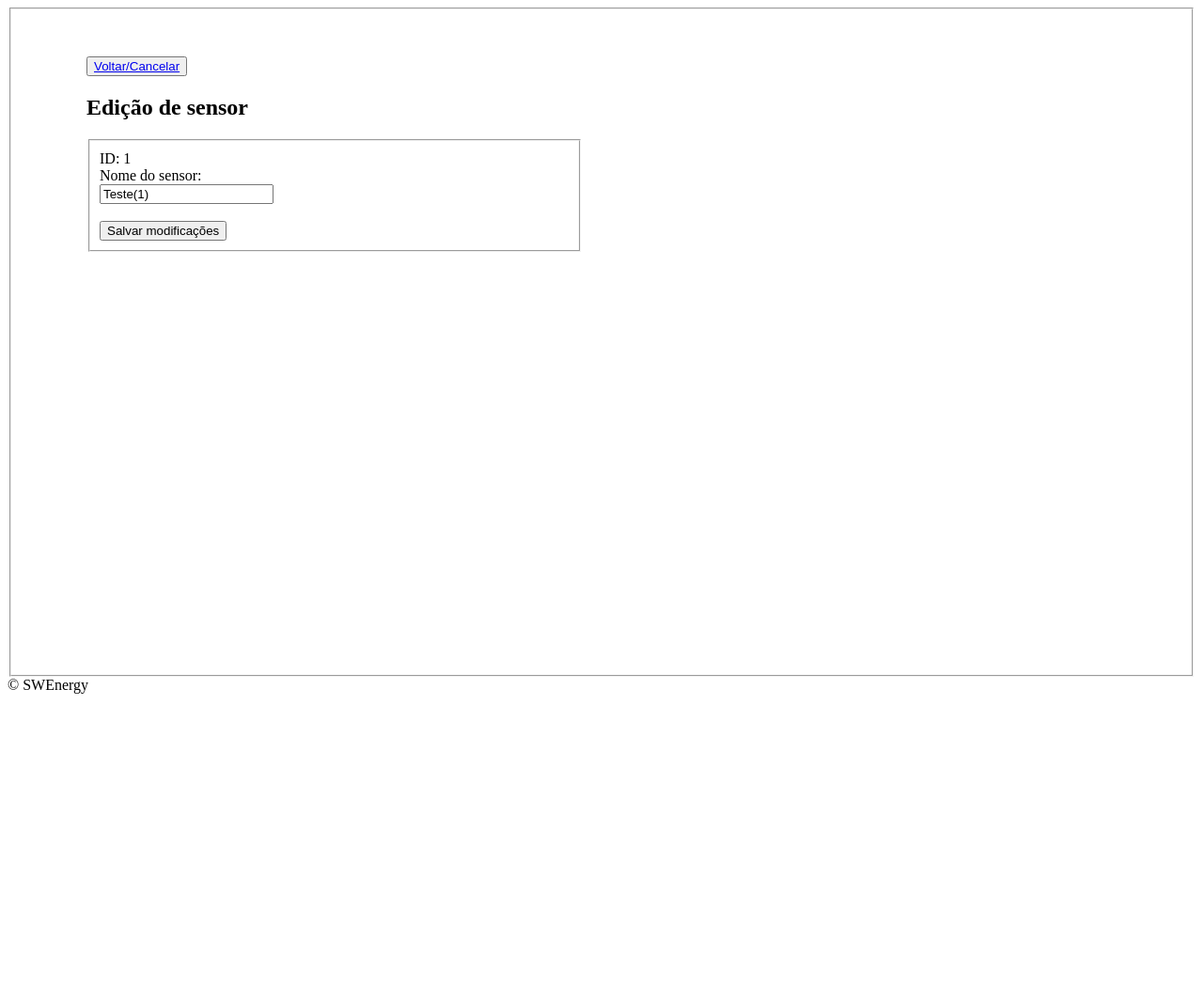
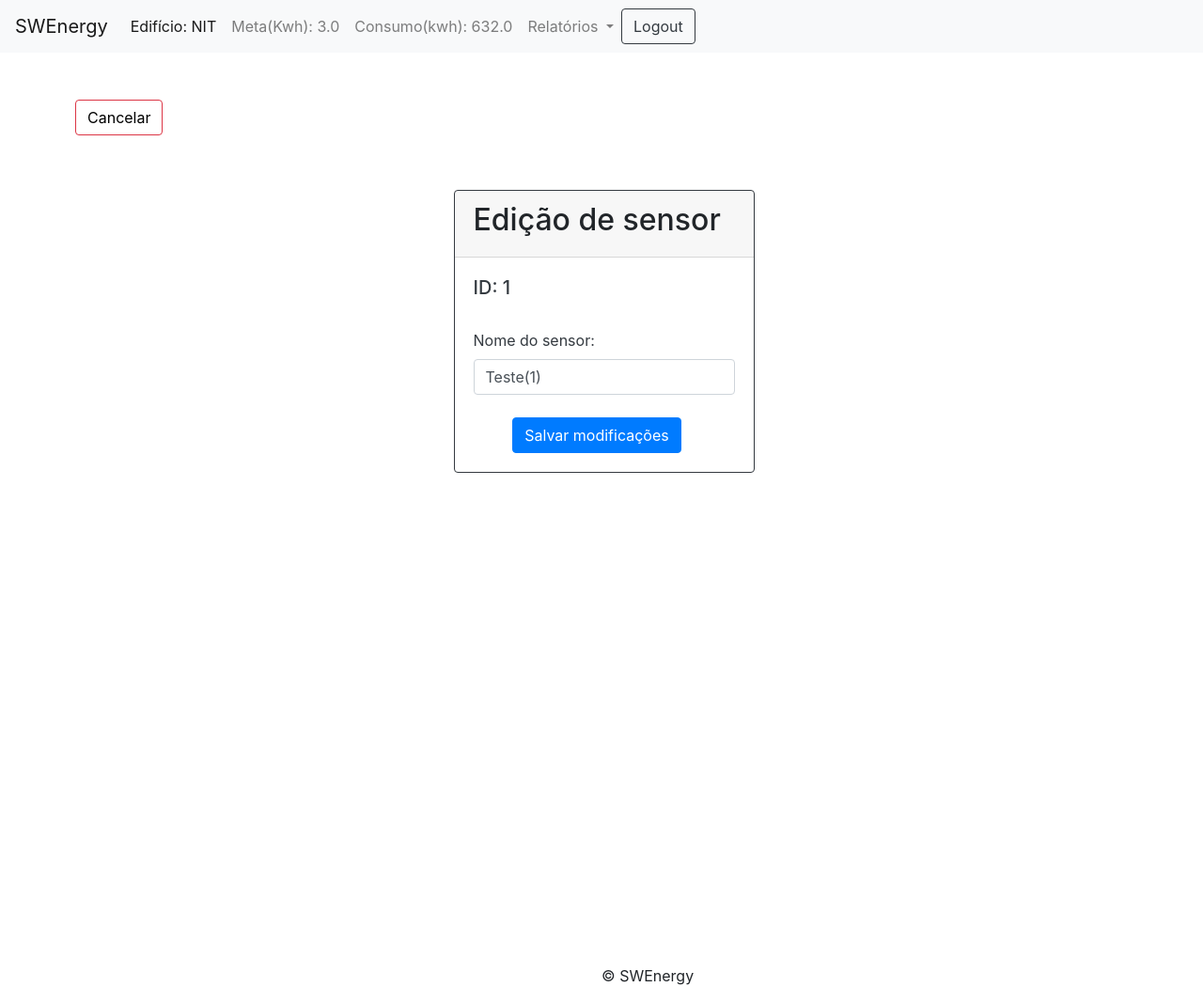
Before and after one commit to Deivdson/ProjetoDIPEQ, a Django app: page /editar/1/ in a window 1280 px wide. Shown: the whole page at 94% size. Before the commit the page ends 738 px from the top, so only its background shows below. Run offline with Django 4.2, Linux system fonts and the light colour scheme; a user stored in the database is signed in; data comes from the database, SQL or seed files in the repository; both versions use the stored data as it was after the commit; some libraries are stand-ins or nearby versions.

Commit message:
Gráficos de consumo

```diff
--- a/swenergy/templates/swenergy/base.html
+++ b/swenergy/templates/swenergy/base.html
@@ -151,21 +151,32 @@
         {% block msg %}
 
             {% if msg %}
+            <button type="button" class="close" data-dismiss="alert" aria-label="Close">
               <div class="alert alert-primary" role="alert">
                 {{msg}}
               </div>
+              <span aria-hidden="true">&times;</span>
+            </button>
+
             {% endif %}
 
             {% if msg_sucess %}
+            <button type="button" class="close" data-dismiss="alert" aria-label="Close">
               <div class="alert alert-success" role="alert">
                 {{msg_sucess}}
               </div>
+              <span aria-hidden="true">&times;</span>
+            </button>
+
             {% endif %}
 
             {% if msg_erro %}
+            <button type="button" class="close" data-dismiss="alert" aria-label="Close">
               <div class="alert alert-danger" role="alert">
                 {{msg_erro}}
               </div>
+              <span aria-hidden="true">&times;</span>
+            </button>
             {% endif %}
 
         {% endblock %}
--- a/swenergy/templates/swenergy/editar.html
+++ b/swenergy/templates/swenergy/editar.html
@@ -1,3 +1,5 @@
+{% extends "swenergy/base.html" %}
+{% load static %}
 <!DOCTYPE html>
 <html>
 <head>
@@ -5,61 +7,37 @@
     <title>Formulário Sensor</title>
 </head>
 <body>
-
+{% block conteudo %}
     <fieldset style="padding: 50px 50px 450px 80px;">
 
-        <button>
-            <a href="{% url 'swenergy:detalhes' sensor.id %}">
-                Voltar/Cancelar
+        <button type="button" class="btn btn-outline-danger">
+            <a style="color: black;" href="{% url 'swenergy:detalhes' sensor.id %}">
+                Cancelar
             </a>
         </button>
-    <header>
-        <h2>Edição de sensor</h2>
-    </header>
-        <fieldset style="width: 500px; padding: 10px 10px 10px 10px;">
-            <form action="{% url 'swenergy:editar' sensor.id %}" method="post">
-            {% csrf_token %}
-                <input type="hidden" value="{{sensor.id}}" name="id">
-                <span>ID: {{sensor.id}}</span><br>
-                <label for="titulo">Nome do sensor:</label><br>
-                <input type="text" name="titulo" id="titulo" value="{{sensor.titulo}}">
 
-                <!--
-                <label> h-m-s</label>
-                <label>Potência ativa total</label>
-                <label>Potência reativa total</label>
-                <label>Potência aparente total </label>
-                <label>Corrente total</label>
-                <label>Fator de potência total</label>
-                <label>Frequência</label>
-                <label>Consumo de energia ativa total</label>
-                <label>Consumo de energia reativa total</label>
-                <label>Ângulo entre Tensão Fase A e Fase B</label>
-                <label>Ângulo entre Tensão Fase B e Fase C</label>
-                <label>Ângulo entre Tensão Fase B e Fase C</label>
-                <label>Temperatura</label>
 
-                <input type="number" name="time">
-                <input type="number" name="pt">
-                <input type="number" name="qt">
-                <input type="number" name="st">
-                <input type="number" name="itrms">
-                <input type="number" name="pft">
-                <input type="number" name="freq">
-                <input type="number" name="ept">
-                <input type="number" name="eqt">
-                <input type="number" name="yuaub">
-                <input type="number" name="yuauc">
-                <input type="number" name="yubuc">
-                <input type="number" name="tpsd">
-            -->
-                <br>
-                <br>
-                <input type="submit" value="Salvar modificações">
-            </form>
+        <fieldset style=" padding: 5% 35%;">
+            <div class="card border-dark mb-3" style="max-width: 20rem; min-width: 18rem;">
+                <div class="card-header">
+                    <h2>Edição de sensor</h2>
+                </div>
+                <div class="card-body text-dark">
+                    <form action="{% url 'swenergy:editar' sensor.id %}" method="post">
+                        {% csrf_token %}
+                            <input class="form-control" type="hidden" value="{{sensor.id}}" name="id">
+                            <h5>ID: {{sensor.id}}</h5><br>
+                            <label for="titulo">Nome do sensor:</label><br>
+                            <input class="form-control" type="text" name="titulo" id="titulo" value="{{sensor.titulo}}">
+                            <br>
+                            <input style="margin: 0% 15%;" class="btn btn-primary" type="submit" value="Salvar modificações">
+                        </form>
+                </div>
+              </div>
         </fieldset>
     </section>
     </fieldset>
-    <footer> &#xa9; SWEnergy</footer>
+    <footer style="margin-left: 50%;"> &#xa9; SWEnergy</footer>
+    {%endblock%}
 </body>
 </html>
--- a/swenergy/templates/swenergy/editarPredio.html
+++ b/swenergy/templates/swenergy/editarPredio.html
@@ -10,9 +10,9 @@
     {%block conteudo%}
     <fieldset style="padding: 50px 50px 450px 80px;">
 
-        <button>
-            <a href="{% url 'swenergy:indexPredio' predio.id %}">
-                Voltar/Cancelar
+        <button type="button" class="btn btn-outline-danger">
+            <a style="color: black;" href="{% url 'swenergy:indexPredio' predio.id %}">
+                Cancelar
             </a>
         </button>
         <section section style="margin: 5% 30%; background-color: rgb(129, 164, 228); color: aliceblue; padding: 3% 7%; border-radius: 5px; min-width: 400px;">
--- a/swenergy/views.py
+++ b/swenergy/views.py
@@ -61,8 +61,14 @@ class indexPredio(View):
 
         consumo_pessoa = consumo_mes/predio.pupulacao
         consumo_area = consumo_mes/predio.area
+
+        consumos_diarios = Consumo.objects.filter(tipo='diario').filter(sensor=sensor)
+        consumos_mensais = Consumo.objects.filter(tipo='mensal').filter(sensor=sensor)
+
         contexto = {
             'predio':predio,
+            'consumos_diarios':consumos_diarios,
+            'consumos_mensais':consumos_mensais,
             'consumo_mes':consumo_mes,
             'consumo_pessoa':consumo_pessoa,
             'consumo_area':consumo_area
@@ -234,14 +240,38 @@ class editar(View):
             'consumo_mes':consumo_mes,
             'consumo_pessoa':consumo_pessoa,
             'consumo_area':consumo_area,
-            'msg':'Sensor cadastrado!'
             }
         return render(request, 'swenergy/editar.html', contexto)
     def post(self,request,*args,**kwargs):
         sensor = get_object_or_404(Sensor, pk=request.POST['id'])
         sensor.titulo = request.POST['titulo']
         sensor.save()
-        return render(request, 'swenergy/detalhes.html', {'sensor':sensor, 'msg_sucess':'Edições salvas!'})
+
+        predio = sensor.predio
+
+        consumo_mes = 0
+        for sensor in predio.sensor_set.all():
+            for consumo in sensor.consumo_set.all():
+                if consumo.total:
+                    consumo_mes =consumo_mes + float(consumo.total)
+
+        consumo_pessoa = consumo_mes/predio.pupulacao
+        consumo_area = consumo_mes/predio.area
+
+        consumos_diarios = Consumo.objects.filter(tipo='diario').filter(sensor=sensor)
+        consumos_mensais = Consumo.objects.filter(tipo='mensal').filter(sensor=sensor)
+
+        contexto = {
+            'sensor':sensor,
+            'predio':predio,
+            'consumos_diarios':consumos_diarios,
+            'consumos_mensais':consumos_mensais,
+            'consumo_mes':consumo_mes,
+            'consumo_pessoa':consumo_pessoa,
+            'consumo_area':consumo_area,
+            'msg_sucess':'Edições salvas!',
+            }
+        return render(request, 'swenergy/detalhes.html', contexto)
 
 @method_decorator(
     login_required(login_url='/login'), name='dispatch'
@@ -338,9 +368,9 @@ class NiveisEnergia(View):
     def get(self, request, *args, **kwargs):
         sensor = get_object_or_404(Sensor, pk=kwargs['pk'])
         predio = sensor.predio
-        faseA = Fase.objects.get(tipo='A')
-        faseB = Fase.objects.get(tipo='C')
-        faseC = Fase.objects.get(tipo='B')
+        faseA = Fase.objects.filter(tipo='A').filter(sensor=sensor)
+        faseB = Fase.objects.filter(tipo='B').filter(sensor=sensor)
+        faseC = Fase.objects.filter(tipo='C').filter(sensor=sensor)
 
         consumo_mes = 0
         for sensor in predio.sensor_set.all():
@@ -362,7 +392,7 @@ class NiveisEnergia(View):
 class Eficiencia(View):
     def get(self,request,*args,**kwargs):
         predio = get_object_or_404(Predio, pk=kwargs['pk'])
-        return render(request, 'swenergy/editarPredio.html', {'predio':predio})
+        return render(request, 'swenergy/eficiencia.html', {'predio':predio})
     def post(self,request,*args,**kwargs):
         predio = get_object_or_404(Predio, pk=request.POST['id'])
 
@@ -424,42 +454,42 @@ class Controller(View):
             sensor.tpsd     = data.getlist('tpsd')[0]
 
             hora = now.strftime('%H:%M')
-            consumo_do_dia = get_object_or_404(Consumo, data=hora)
+            alerta_mensal  = 0
+            consumo_do_dia = Consumo.objects.filter(data=date).filter(tipo='diario').filter(sensor=sensor).first()
+            consumo_mes = Consumo.objects.filter(data=date).filter(tipo='mensal').filter(sensor=sensor).first()
             if hora == "00:00" and not(consumo_do_dia):
                 consumo = Consumo(data=date, inicio=data.getlist('ept')[0], sensor=sensor)
                 consumo.save()
+                consumo_mes = Consumo(data=date, total=0, tipo='mensal', sensor=sensor)
+                consumo_mes.save()
+
             if hora == "23:59":
-                consumo = get_object_or_404(Consumo, data=date)
-                consumo.fim = data.getlist('ept')[0]
-                consumo.save()
+                consumo_do_dia.fim = data.getlist('ept')[0]
+                consumo_do_dia.total = (consumo.fim - consumo.inicio)/100
+                consumo_do_dia.save()
 
-                if date == last_day:
-                    cont = 0
-                    consumos = Consumo.objects.filter(sensor=sensor)
-                    total = 0
-                    for consumo in consumos:
-                        total += consumo.total
-                        cont +=1
-                    media = total/cont
-                    consumo_mes = Consumo(data=date, total=total, media=media, tipo='mensal', sensor=sensor)
-                    consumo_mes.save()
+                consumo_mes.total += consumo.total
+                alerta_mensal = consumo_mes.total
+                consumo_mes.save()
         sensor.save()
 
-        if date.weekday()<5 and float(sensor.ept) >= 600:
+        if date.weekday()<5 and (float(sensor.ept) >= 600 or alerta_mensal>10000):
             msgRetorno = 'Um alerta foi emitido.'
             email = Email()
             try:
-                email.send('Alerta de Consumo!', '{0}\nO consumo está acima dos níveis normais. Consumo total: {1}'.format((date.strftime('%d/%m/%y')), sensor.ept), ['deividson.silva@escolar.ifrn.edu.br'])
+                email.send('Alerta de Consumo!', '{0}\nO consumo está acima dos níveis normais. Consumo total do dia: {1}/600 Consumo do mês: {2}/10000'.format((date.strftime('%d/%m/%y')), sensor.ept, alerta_mensal), ['deividson.silva@escolar.ifrn.edu.br'])
             except:
                 msgRetorno = 'Falha no envio de alerta'
+                print(msgRetorno)
 
-        elif date.weekday()>4 and float(sensor.ept) >= 150:
+        elif date.weekday()>4 and (float(sensor.ept) >= 150 or alerta_mensal>10000):
             msgRetorno = 'Um alerta foi emitido.'
             email = Email()
             try:
-                email.send('Alerta de Consumo!', '{0}\nO consumo está acima dos níveis normais. Consumo total: {1}'.format((date.strftime('%d/%m/%y')), sensor.ept), ['deividson.silva@escolar.ifrn.edu.br'])
+                email.send('Alerta de Consumo!', '{0}\nO consumo está acima dos níveis normais. Consumo total do dia: {1}/150 Consumo do mês: {2}/10000'.format((date.strftime('%d/%m/%y')), sensor.ept, alerta_mensal), ['deividson.silva@escolar.ifrn.edu.br'])
             except:
                 msgRetorno = 'Falha no envio de alerta'
+                print(msgRetorno)
 
         return HttpResponse
 
```
Also changed, not shown: swenergy/templates/swenergy/detalhes.html (+12 -8 lines), swenergy/templates/swenergy/indexPredio.html (+33 -2 lines), db.sqlite3. Lines whose indentation alone changed are shown as unchanged.
